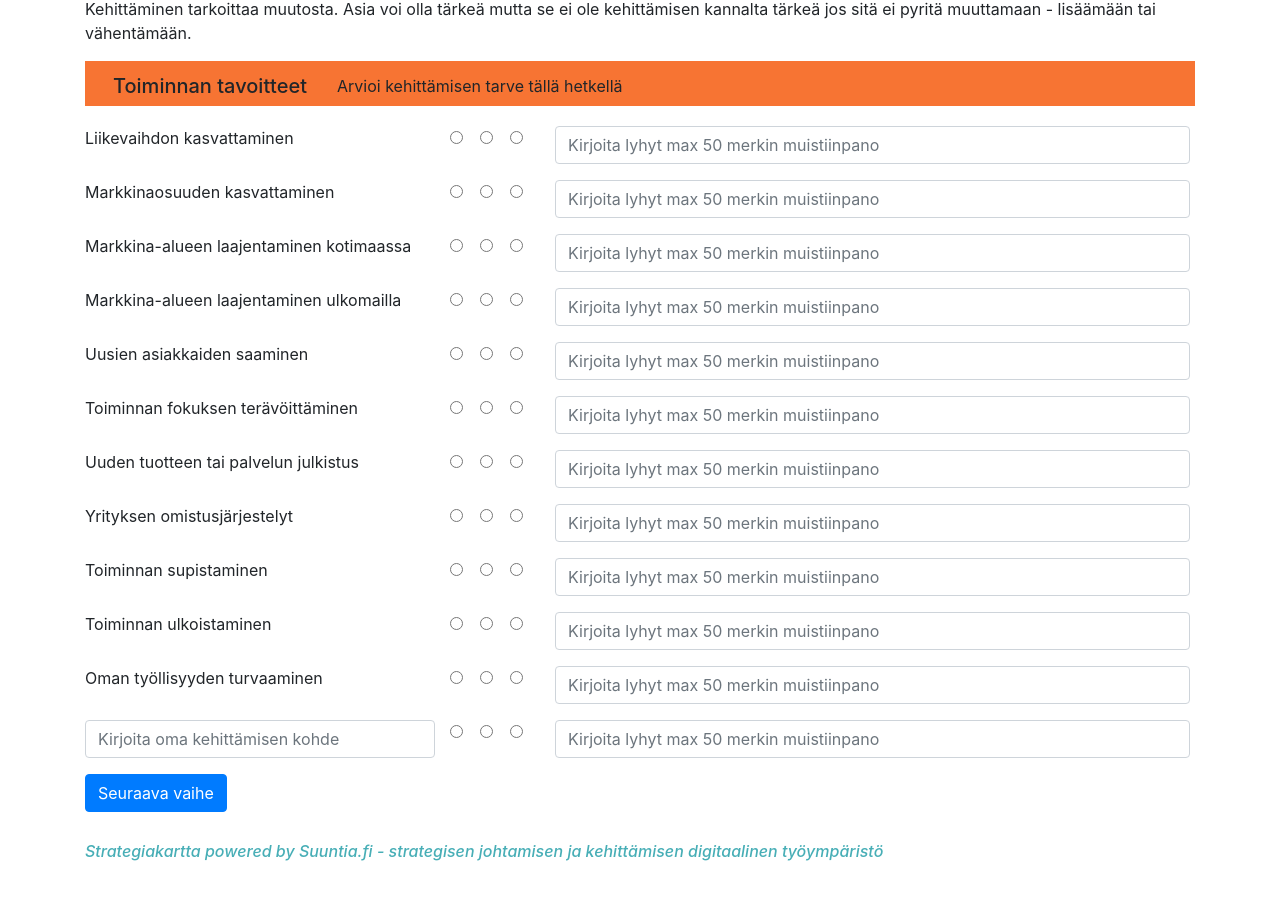
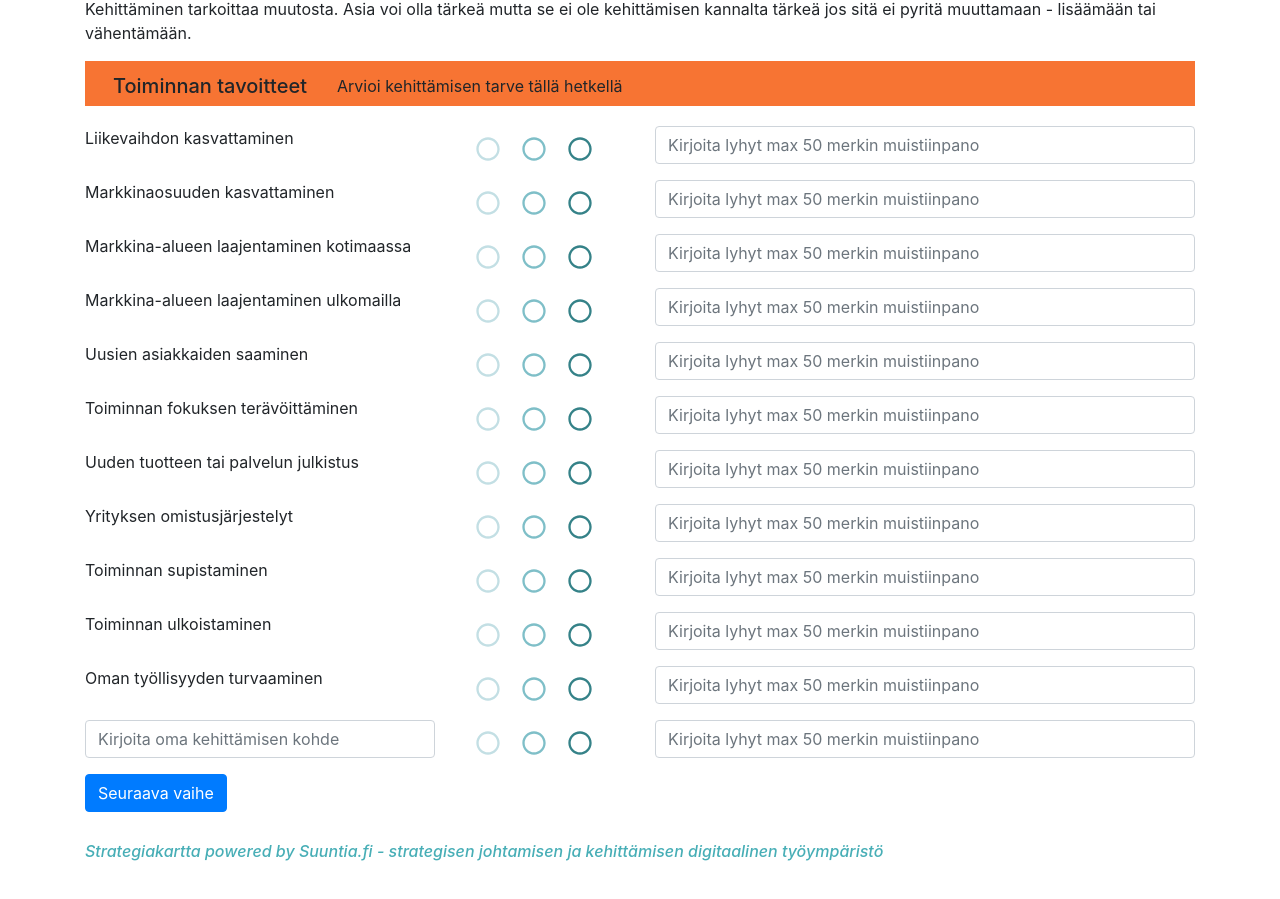
Before and after one commit to MarkoTammi/strategiakartta, a React (Create React App) app in the folder strategiakartta/: page / in a window 1280 px wide. Shown: the part 377-1276 px from the top of the page. Built offline with nearby package versions, Linux system fonts and the light colour scheme; what @react-pdf/renderer would draw is missing.

Commit message:
Radio button and tooltip vers 2

```diff
--- a/strategiakartta/public/index.html
+++ b/strategiakartta/public/index.html
@@ -1,17 +1,16 @@
 <!DOCTYPE html>
 <html lang="en">
+
 <head>
   <meta charset="utf-8" />
   <!-- <link rel="shortcut icon" href="%PUBLIC_URL%/favicon.ico" /> -->
   <meta name="viewport" content="width=device-width, initial-scale=1" />
   <meta name="theme-color" content="#000000" />
-    <meta
-      name="description"
-      content="Strategiakartta on verkkotyökalu, joka auttaa kiteyttämään yhdelle
+  <meta name="description" content="Strategiakartta on verkkotyökalu, joka auttaa kiteyttämään yhdelle
         A4:selle organisaation tämänhetkisen tilanteen, tavoitteet ja toiminnan
-        tärkeimmät kehityskohteet."
-    />
+        tärkeimmät kehityskohteet." />
   <link rel="shortcut icon" href="Suuntia mutteri logo.jpg" />
+  <link rel="stylesheet" href="https://fonts.googleapis.com/css?family=Roboto:300,400,500,700&display=swap" />
 
   <title>Strategiakartta</title>
 
--- a/strategiakartta/src/App.js
+++ b/strategiakartta/src/App.js
@@ -354,6 +354,8 @@ const App = () => {
           user={user}
           handlerUserName={handlerUserName}
           handlerOrganizationName={handlerOrganizationName}
+          handlerModalHelp={handlerModalHelp}
+
         />
       )
     }
--- a/strategiakartta/src/components/HeroElement.js
+++ b/strategiakartta/src/components/HeroElement.js
@@ -12,6 +12,8 @@ import { faInfoCircle } from "@fortawesome/free-solid-svg-icons"
 
 import generalTxt from "../txtFiles/generalTxt"
 
+import Tooltip from '@mui/material/Tooltip';
+
 // color control
 import color from "../services/color"
 
@@ -25,9 +27,11 @@ const HeroElement = (props) => {
           <Col xs={10}>
             <h3>{props.headerTxt}</h3>
           </Col>
-          <Col data-toggle="tooltip" title={generalTxt[props.version][1010]} >
-            <FontAwesomeIcon icon={faInfoCircle} size='3x' color='#ffffff' onClick={props.handlerModalHelp} />
-          </Col>
+          <Tooltip title={generalTxt[props.version][1010]}>
+            <Col>
+              <FontAwesomeIcon icon={faInfoCircle} size='3x' color='#ffffff' onClick={props.handlerModalHelp} />
+            </Col>
+          </Tooltip>
         </Row>
         <Row><Col><p style={{ fontSize: 18 }}>{props.subHeaderTxt}</p></Col></Row>
       </Jumbotron>
--- a/strategiakartta/src/components/MapReady.js
+++ b/strategiakartta/src/components/MapReady.js
@@ -29,7 +29,10 @@ const MapReady = (props) => {
             <HeroElement
                 headerTxt={mapPageTxt[props.version][props.pageName][1010]}
                 subHeaderTxt={mapPageTxt[props.version][props.pageName][1011]}
-                pageName={props.pageName} />
+                pageName={props.pageName}
+                handlerModalHelp={props.handlerModalHelp}
+                version={props.version}
+                />
 
             <Container>
 
--- a/strategiakartta/src/components/QuestionTable.js
+++ b/strategiakartta/src/components/QuestionTable.js
@@ -24,6 +24,13 @@ import mapPageTxt from "../txtFiles/mapPageTxt"
 // Control files
 import color from "../services/color"
 
+
+import Radio from '@mui/material/Radio';
+import RadioGroup from '@mui/material/RadioGroup';
+import FormControlLabel from '@mui/material/FormControlLabel';
+import FormControl from '@mui/material/FormControl';
+import FormLabel from '@mui/material/FormLabel';
+import Tooltip from '@mui/material/Tooltip';
 
 
 const QuestionTable = (props) => {
@@ -81,6 +88,67 @@ const QuestionTable = (props) => {
                             </Form>
                         </Col>
 
+                        {/* MUI Radio start */}
+                        <Col>
+                            <Tooltip title={<p style={{ fontSize: 15 }}>{mapPageTxt[props.version]["MapGen"][1001]}</p>} arrow enterDelay={1000}>
+                                <Radio
+                                    checked={displayRadioValue(answer, props.answers, 1)}
+                                    onChange={e => props.handlerRadioButton(e, answer, props.answers)}
+                                    value="1"
+                                    name="radio-buttons"
+                                    inputProps={{ 'aria-label': 'A' }}
+                                    sx={{
+                                        '& .MuiSvgIcon-root': {
+                                            fontSize: 28,
+                                            color: '#c3dfe4',
+                                            '&.Mui-checked': {
+                                                color: '#c3dfe4',
+                                            }
+                                        },
+                                    }}
+                                />
+                            </Tooltip>
+                            <Tooltip title={<p style={{ fontSize: 15 }}>{mapPageTxt[props.version]["MapGen"][1003]}</p>} arrow enterDelay={1000}>
+                                <Radio
+                                    checked={displayRadioValue(answer, props.answers, 3)}
+                                    onChange={e => props.handlerRadioButton(e, answer, props.answers)}
+                                    value="3"
+                                    name="radio-buttons"
+                                    inputProps={{ 'aria-label': 'A' }}
+                                    sx={{
+                                        '& .MuiSvgIcon-root': {
+                                            fontSize: 28,
+                                            color: '#7fbfc8',
+                                            '&.Mui-checked': {
+                                                color: '#7fbfc8',
+                                            }
+                                        },
+                                    }}
+                                />
+                            </Tooltip>
+                            <Tooltip title={<p style={{ fontSize: 15 }}>{mapPageTxt[props.version]["MapGen"][1004]}</p>} arrow enterDelay={1000} >
+                                <Radio
+                                    checked={displayRadioValue(answer, props.answers, 4)}
+                                    onChange={e => props.handlerRadioButton(e, answer, props.answers)}
+                                    value="4"
+                                    name="radio-buttons"
+                                    inputProps={{ 'aria-label': 'B' }}
+                                    sx={{
+                                        '& .MuiSvgIcon-root': {
+                                            fontSize: 28,
+                                            color: '#358288',
+                                            '&.Mui-checked': {
+                                                color: '#358288',
+                                            }
+                                        },
+                                    }}
+                                />
+                            </Tooltip>
+                        </Col>
+                        {/* MUI Radio end */}
+
+
+                        {/* Working other what
                         <form onSubmit={formSubmit}>
                             <div className="form-check form-check-inline" >
                                 <input
@@ -99,9 +167,9 @@ const QuestionTable = (props) => {
                                     className="form-check-input" value="4" checked={displayRadioValue(answer, props.answers, 4)}
                                     type="radio" name={answer.id} onChange={e => props.handlerRadioButton(e, answer, props.answers)} />
                             </div>
-                        </form>
+                        </form> */}
 
-                        <Col xs={7}>
+                        <Col xs={6}>
                             <Form>
                                 <div className="form-group">
                                     <input onChange={(e) => props.handlerShortNote(e, answer)}
@@ -188,7 +256,67 @@ const QuestionTable = (props) => {
 
                     <Col xs={4}>{question.q}</Col>
 
-                    <form onSubmit={formSubmit}>
+                    {/* MUI Radio start */}
+                    <Col>
+                    <Tooltip title={<p style={{fontSize: 15}}>{mapPageTxt[props.version]["MapGen"][1001]}</p>} arrow enterDelay={1000} >
+                        <Radio
+                            checked={displayRadioValue(question, props.answers, 1)}
+                            onChange={e => props.handlerRadioButton(e, question, props.answers)}
+                            value="1"
+                            name="radio-buttons"
+                            inputProps={{ 'aria-label': 'A' }}
+                            sx={{
+                                '& .MuiSvgIcon-root': {
+                                    fontSize: 28,
+                                    color: '#c3dfe4',
+                                    '&.Mui-checked': {
+                                        color: '#c3dfe4',
+                                    }
+                                },
+                            }}
+                        />
+                        </Tooltip>
+                        <Tooltip title={<p style={{fontSize: 15}}>{mapPageTxt[props.version]["MapGen"][1003]}</p>} arrow enterDelay={1000}>
+                        <Radio
+                            checked={displayRadioValue(question, props.answers, 3)}
+                            onChange={e => props.handlerRadioButton(e, question, props.answers)}
+                            value="3"
+                            name="radio-buttons"
+                            inputProps={{ 'aria-label': 'A' }}
+                            sx={{
+                                '& .MuiSvgIcon-root': {
+                                    fontSize: 28,
+                                    color: '#7fbfc8',
+                                    '&.Mui-checked': {
+                                        color: '#7fbfc8',
+                                    }
+                                },
+                            }}
+                        /></Tooltip>
+                        <Tooltip title={<p style={{fontSize: 15}}>{mapPageTxt[props.version]["MapGen"][1004]}</p>} arrow enterDelay={1000}>
+                        <Radio
+                            checked={displayRadioValue(question, props.answers, 4)}
+                            onChange={e => props.handlerRadioButton(e, question, props.answers)}
+                            value="4"
+                            name="radio-buttons"
+                            inputProps={{ 'aria-label': 'B' }}
+                            sx={{
+                                '& .MuiSvgIcon-root': {
+                                    fontSize: 28,
+                                    color: '#358288',
+                                    '&.Mui-checked': {
+                                        color: '#358288',
+                                    }
+                                },
+                            }}
+                        />
+                        </Tooltip>
+
+                    </Col>
+                    {/* MUI Radio end */}
+
+                    {/* Working */}
+                    {/*    <form onSubmit={formSubmit}>
                         <div className="form-check form-check-inline" >
                             <input
                                 data-toggle="tooltip" title={mapPageTxt[props.version]["MapGen"][1001]}
@@ -206,10 +334,10 @@ const QuestionTable = (props) => {
                                 className="form-check-input" value="4" checked={displayRadioValue(question, props.answers, 4)}
                                 type="radio" name={question.q} onChange={e => props.handlerRadioButton(e, question, props.answers)} />
                         </div>
-                    </form>
+                    </form> */}
 
 
-                    <Col xs={7}>
+                    <Col xs={6}>
                         <Form>
                             <div className="form-group">
                                 <input onChange={(e) => props.handlerShortNote(e, question)}
```
Also changed, not shown: strategiakartta/package.json (+6 -1 lines), 1 other file (tests, documents, lock files or other folders). Lines whose indentation alone changed are shown as unchanged.
